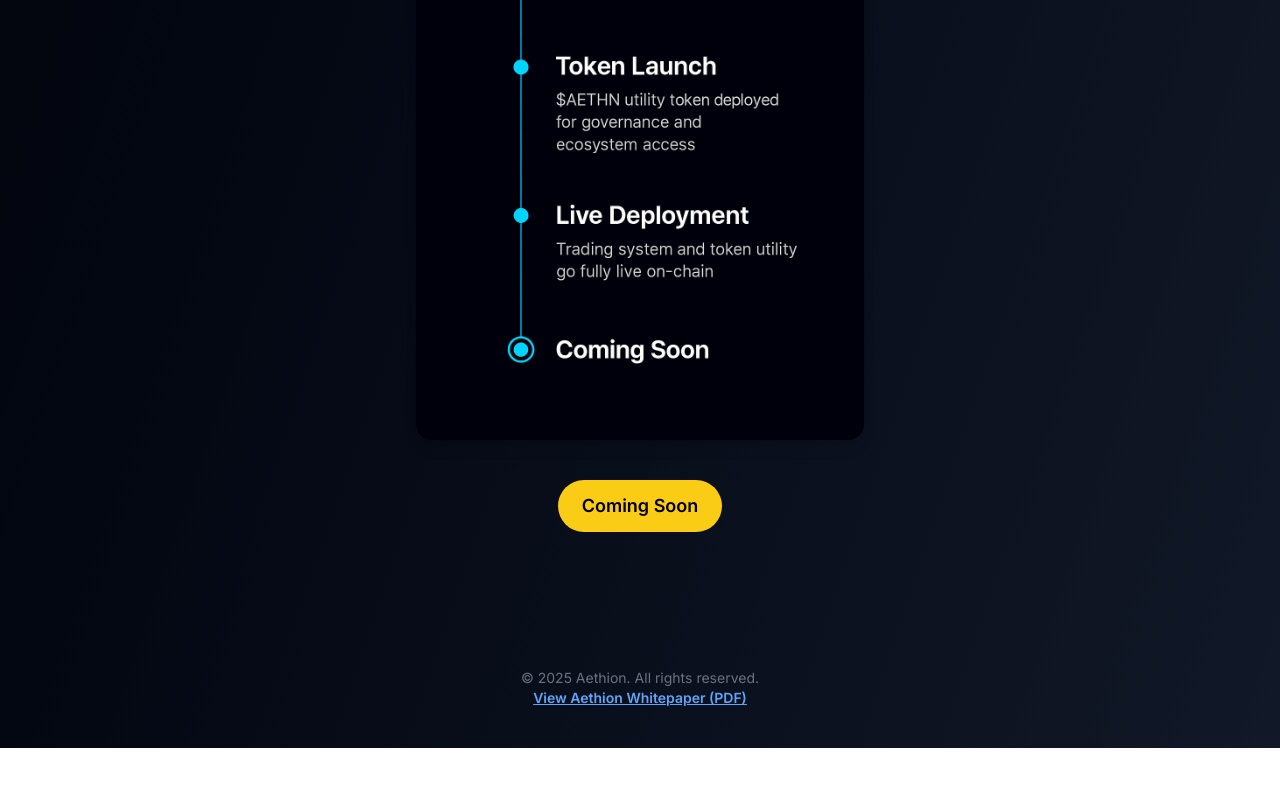
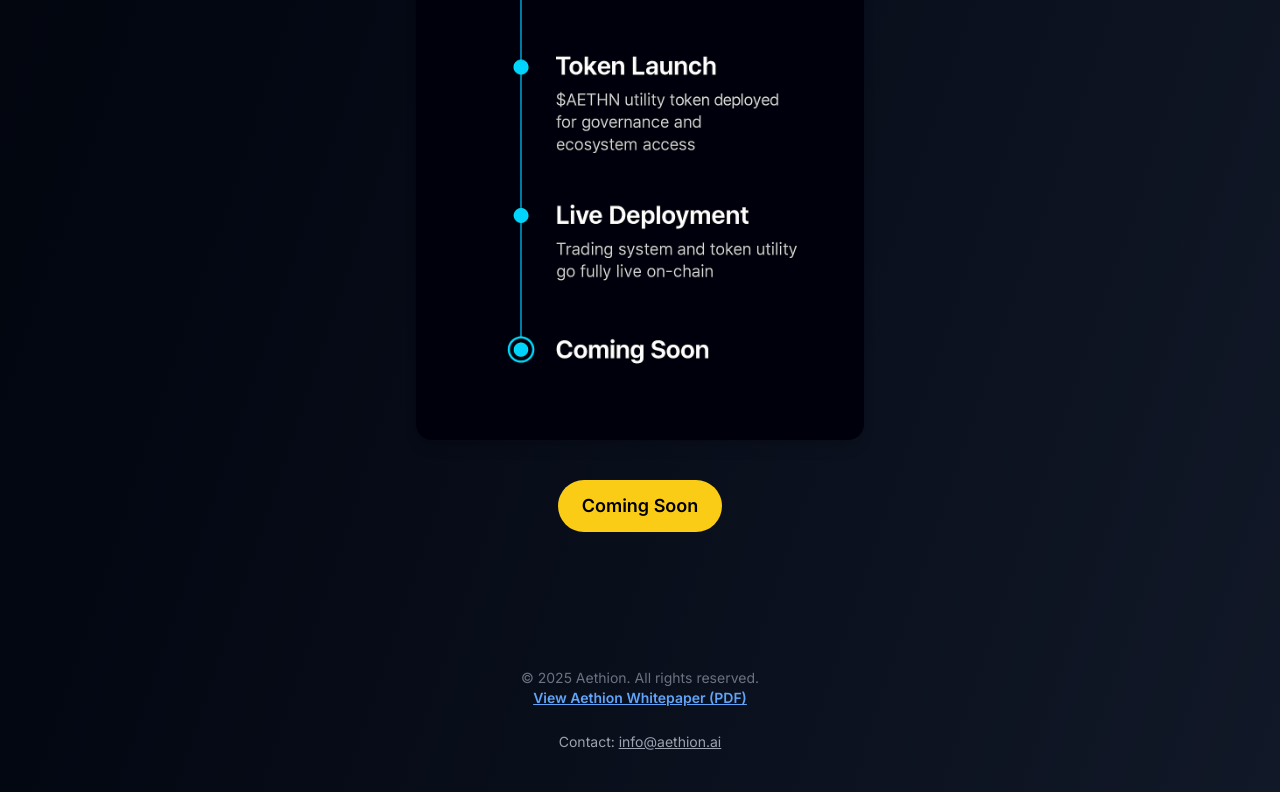
Before and after one commit to Mikhu76/aethion-site, a plain HTML site: page index.html in a window 1280 px wide. Shown: the part 3056-3848 px from the top of the page. Before the commit the page ends 3804 px from the top, so only its background shows below. Drawn offline with nearby package versions, Linux system fonts and the light colour scheme.

Commit message:
Update index.html

```diff
--- a/index.html
+++ b/index.html
@@ -101,6 +101,10 @@
   <a href="Aethion_Whitepaper.pdf" target="_blank" class="underline text-blue-400 hover:text-white font-semibold">
     View Aethion Whitepaper (PDF)
   </a>
+  <div class="mt-6 text-sm text-gray-400">
+  Contact: <a href="mailto:info@aethion.ai" class="underline hover:text-white">info@aethion.ai</a>
+</div>
+
 </footer>
 
 </body>
```
